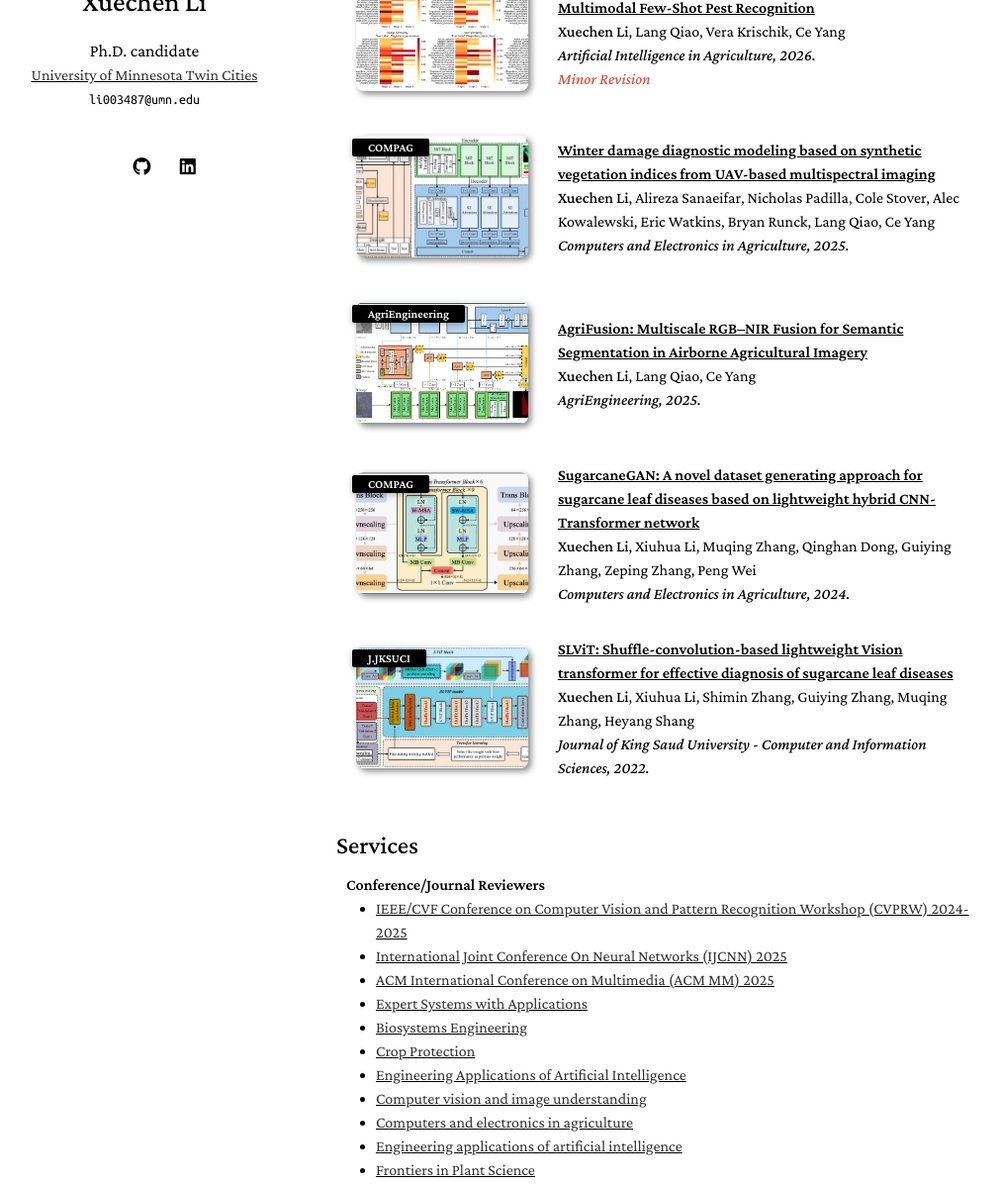
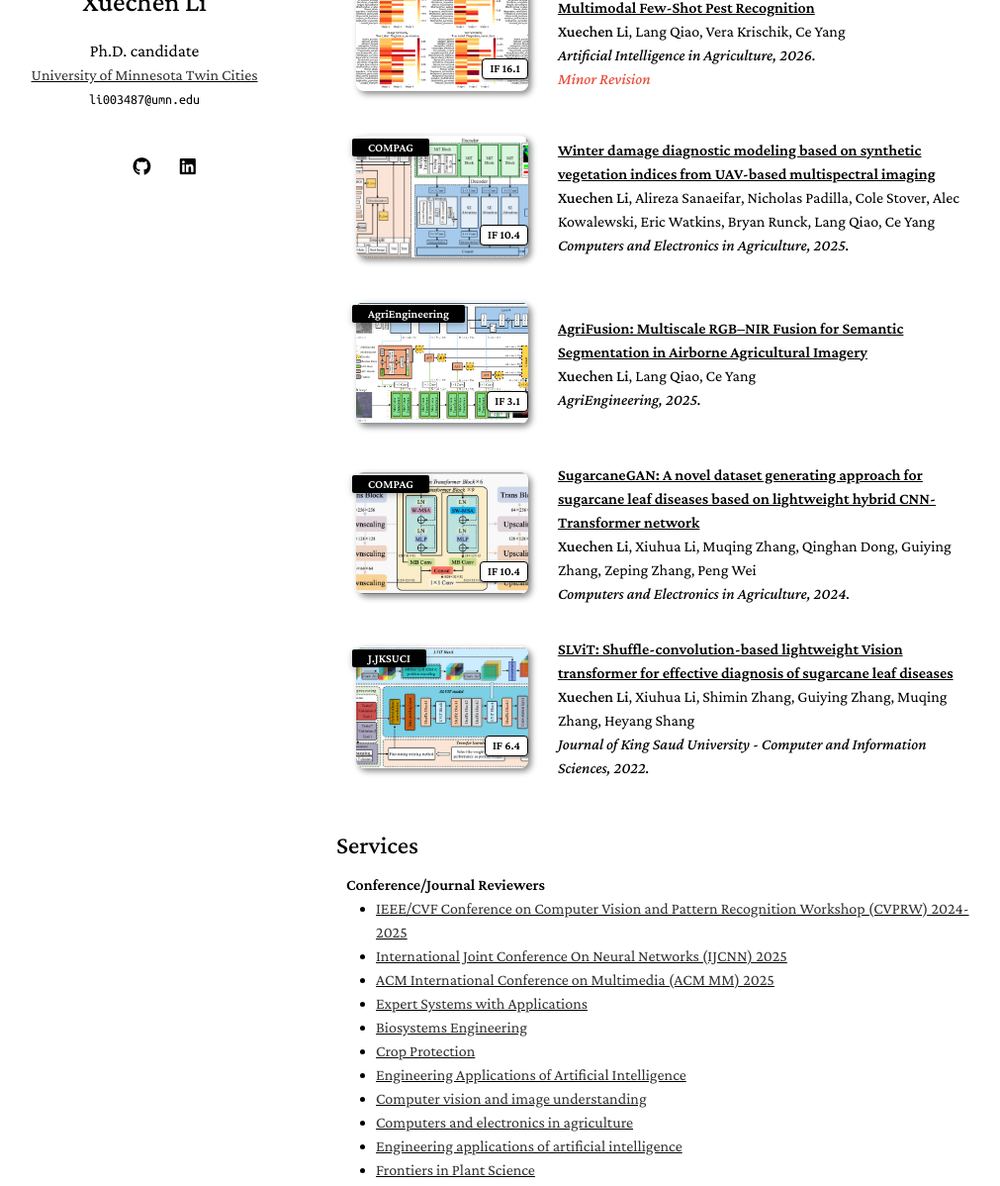
Before and after one commit to dbcopper/dbcopper.github.io, a Jekyll site: the page built from index.md, in a window 1280 px wide and 1400 px high, scrolled down 910 px. Shown: the part 202-1400 px from the top of the window at 99% size, without its empty margins (130-1141 px from the left). Built offline with Jekyll 4.4.1, drawn with Linux system fonts in a browser that asks for light colours; a style sheet for code colours, icons or effects is not loaded; our own code applies the rules of GitHub Pages for plain Markdown files.

Commit message:
Add publication impact factor badges

```diff
--- a/_data/publications.yml
+++ b/_data/publications.yml
@@ -3,6 +3,7 @@ first_author:
   - title: "Pest-MoE: A Mixture-of-Experts Framework for Stage-Aware Multimodal Few-Shot Pest Recognition"
     authors: <strong>Xuechen Li</strong>, Lang Qiao, Vera Krischik, Ce Yang
     conference_short: AIIA
+    impact_factor: "IF 16.1"
     conference: Artificial Intelligence in Agriculture, 2026.
     pdf:
     code:
@@ -13,6 +14,7 @@ first_author:
   - title: Winter damage diagnostic modeling based on synthetic vegetation indices from UAV-based multispectral imaging
     authors: <strong>Xuechen Li</strong>, Alireza Sanaeifar, Nicholas Padilla, Cole Stover, Alec Kowalewski, Eric Watkins, Bryan Runck, Lang Qiao, Ce Yang
     conference_short: COMPAG
+    impact_factor: "IF 10.4"
     conference: Computers and Electronics in Agriculture, 2025.
     pdf: https://doi.org/10.1016/j.compag.2025.111334
     code:
@@ -23,6 +25,7 @@ first_author:
   - title: "AgriFusion: Multiscale RGB–NIR Fusion for Semantic Segmentation in Airborne Agricultural Imagery"
     authors: <strong>Xuechen Li</strong>, Lang Qiao, Ce Yang
     conference_short: AgriEngineering
+    impact_factor: "IF 3.1"
     conference: AgriEngineering, 2025.
     pdf: https://doi.org/10.3390/agriengineering7110388
     code:
@@ -33,6 +36,7 @@ first_author:
   - title: "SugarcaneGAN: A novel dataset generating approach for sugarcane leaf diseases based on lightweight hybrid CNN-Transformer network"
     authors: <strong>Xuechen Li</strong>, Xiuhua Li, Muqing Zhang, Qinghan Dong, Guiying Zhang, Zeping Zhang, Peng Wei
     conference_short: COMPAG
+    impact_factor: "IF 10.4"
     conference: Computers and Electronics in Agriculture, 2024.
     pdf: https://doi.org/10.1016/j.compag.2024.108762
     code:
@@ -44,6 +48,7 @@ first_author:
   - title:  "SLViT: Shuffle-convolution-based lightweight Vision transformer for effective diagnosis of sugarcane leaf diseases"
     authors: <strong>Xuechen Li</strong>, Xiuhua Li, Shimin Zhang, Guiying Zhang, Muqing Zhang, Heyang Shang
     conference_short: J.JKSUCI
+    impact_factor: "IF 6.4"
     conference: Journal of King Saud University - Computer and Information Sciences, 2022.
     pdf: https://doi.org/10.1016/j.jksuci.2022.09.013
     code:
--- a/_includes/publications.md
+++ b/_includes/publications.md
@@ -13,6 +13,9 @@
     <img src="{{ link.image }}" class="teaser img-fluid z-depth-1">
     {% if link.conference_short %}
     <abbr class="badge">{{ link.conference_short }}</abbr>
+    {% endif %}
+    {% if link.impact_factor %}
+    <span class="impact-factor-badge">{{ link.impact_factor }}</span>
     {% endif %}
     {% endif %}
   </div>
--- a/assets/css/publications-no-dark-mode.css
+++ b/assets/css/publications-no-dark-mode.css
@@ -42,6 +42,8 @@ blockquote { background: var(--global-bg-color); border-left: 2px solid var(--gl
 
 .publications ol.bibliography li .abbr abbr { display: inline-block; background-color: var(--global-theme-color); padding-left: 1rem; padding-right: 1rem; position: absolute; top: 8px; left: 16px; }
 
+.publications ol.bibliography li .abbr .impact-factor-badge { display: inline-block; background-color: #ffffff; color: #000000; border: 1px solid #000000; border-radius: 4px; font-size: 0.75rem; font-weight: 700; line-height: 1.2; padding: 0.12rem 0.45rem; position: absolute; right: 10px; bottom: 12px; box-shadow: 1px 1px 3px #888; }
+
 .publications ol.bibliography li .abbr abbr a { color: white; }
 
 .publications ol.bibliography li .abbr abbr a:hover { text-decoration: none; }
--- a/assets/css/publications.css
+++ b/assets/css/publications.css
@@ -46,6 +46,8 @@ blockquote { background: var(--global-bg-color); border-left: 2px solid var(--gl
 
 .publications ol.bibliography li .abbr abbr { display: inline-block; background-color: var(--global-theme-color); padding-left: 1rem; padding-right: 1rem; position: absolute; top: 8px; left: 16px; }
 
+.publications ol.bibliography li .abbr .impact-factor-badge { display: inline-block; background-color: #ffffff; color: #000000; border: 1px solid #000000; border-radius: 4px; font-size: 0.75rem; font-weight: 700; line-height: 1.2; padding: 0.12rem 0.45rem; position: absolute; right: 10px; bottom: 12px; box-shadow: 1px 1px 3px #888; }
+
 .publications ol.bibliography li .abbr abbr a { color: white; }
 
 .publications ol.bibliography li .abbr abbr a:hover { text-decoration: none; }
```
